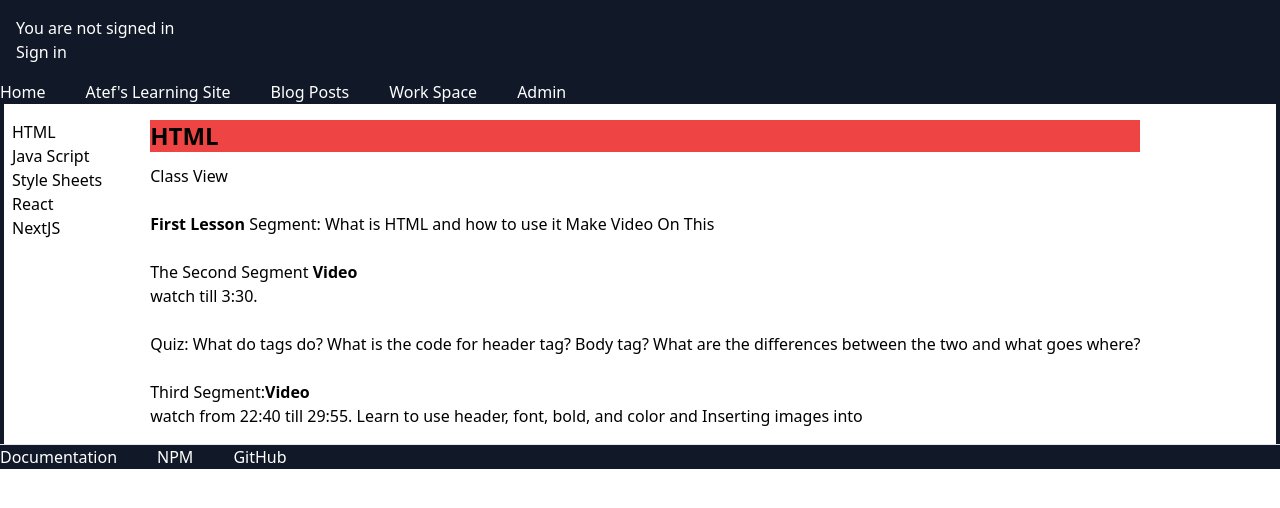
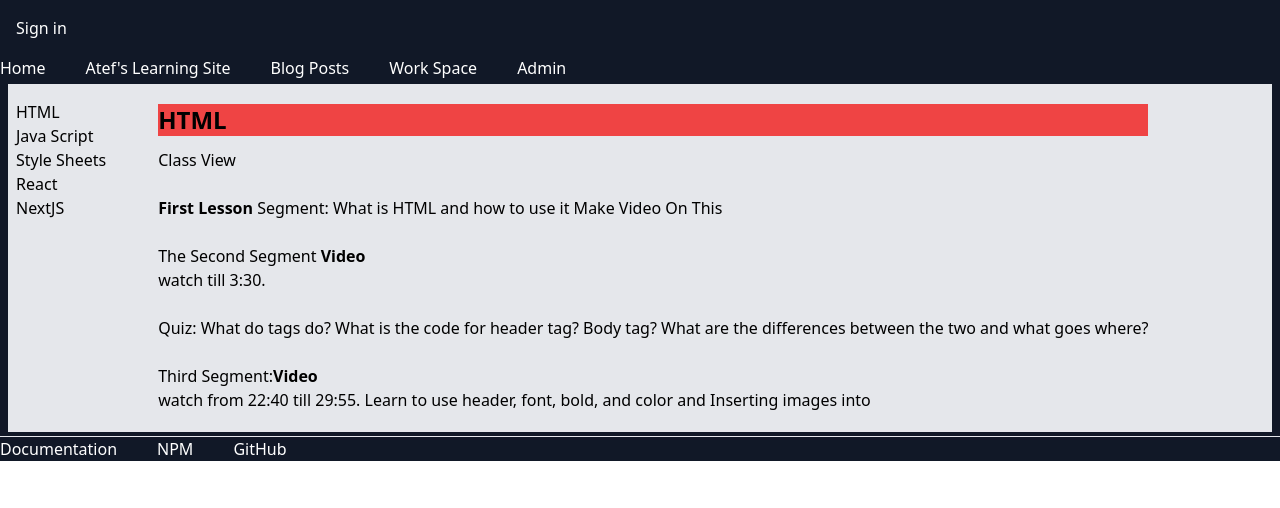
Before and after one commit to dattaray-basab/atef, a Next.js app: page /learn/html in a window 1280 px wide. Shown: the top 508 px of the page. Built offline with nearby package versions, Linux system fonts and the light colour scheme; no server answers.

Commit message:
0.12.2: WIP - added entry for blogs

```diff
--- a/app/layout.tsx
+++ b/app/layout.tsx
@@ -10,7 +10,7 @@ export default function RootLayout({ children }: { children: ReactNode }) {
       <div className=' bg-gray-900 text-white'>
         <Header />
         <Provider>
-          <main>{children}</main>
+          <div className= ' text-black m-1'>{children}</div>
         </Provider>
         <Footer />
       </div>
--- a/app/learn/header.tsx
+++ b/app/learn/header.tsx
@@ -3,7 +3,7 @@ import LeftBar from "./leftBar";
 
 export default function Header() {
   return (
-    <div border-2 border-black>
+    <div border-2 border-black bg-gray-200>
       <header>
         <LeftBar />
       </header>
--- a/app/learn/html/page.jsx
+++ b/app/learn/html/page.jsx
@@ -3,7 +3,7 @@ import Link from "next/link";
 const HTMLPage = () => {
   return (
     <section>
-      <div >
+      <div className=" p-1  ">
         <h1 className='mb-3 text-2xl bg-red-500 font-semibold'>HTML</h1>
         <div>
           <h1>Class View</h1>
--- a/app/learn/layout.tsx
+++ b/app/learn/layout.tsx
@@ -3,7 +3,7 @@ import type { ReactNode } from "react";
 
 export default function LearnLayout({ children }: { children: ReactNode }) {
   return (
-    <div className='flex gap-2 flex-row mx-1  bg-white text-black '>
+    <div className='flex gap-2 flex-row mx-1  bg-gray-200 text-black '>
       <Header />
       <main>
         <section>
--- a/components/auth_session/authenticator.tsx
+++ b/components/auth_session/authenticator.tsx
@@ -19,9 +19,8 @@ export default function Authenticator() {
           {!session && (
             <>
               <span>
-                You are not signed in
+                {/* You are not signed in */}
               </span>
-              <br></br>
               <a
                 href={`/api/auth/signin`}
 
```
